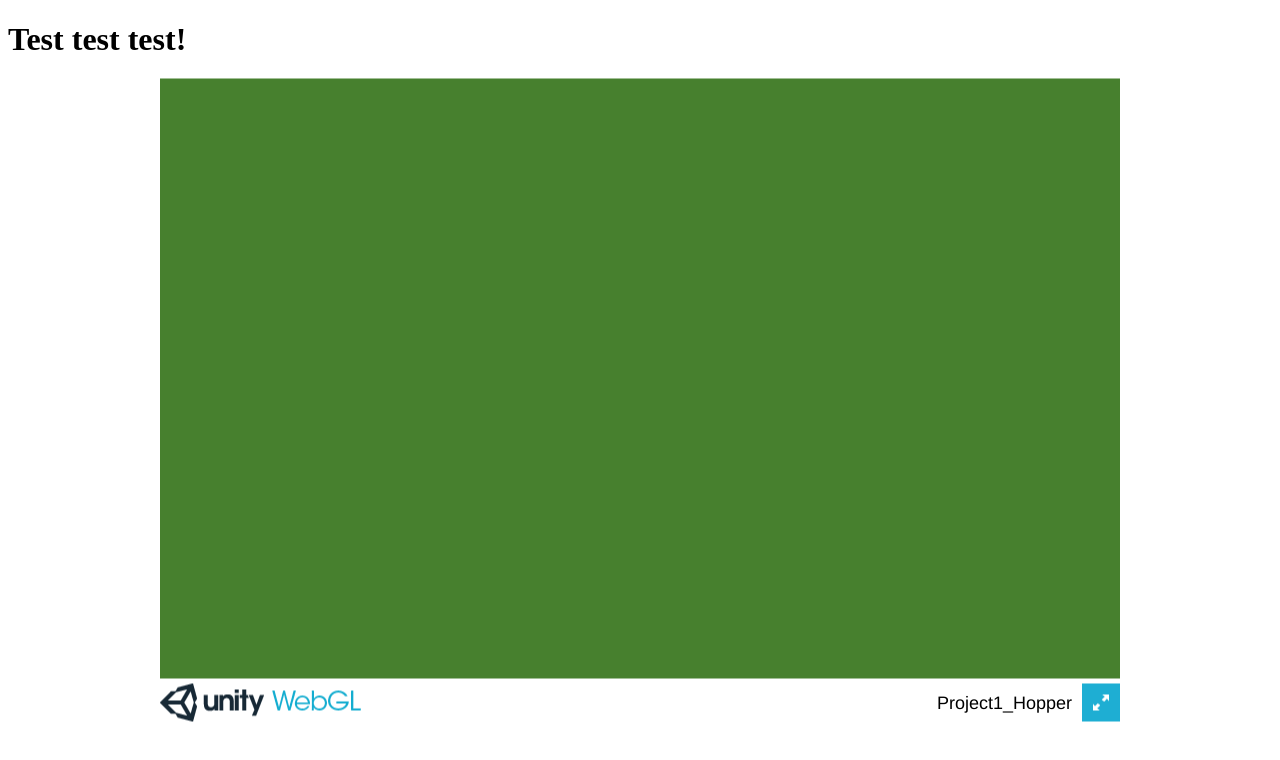
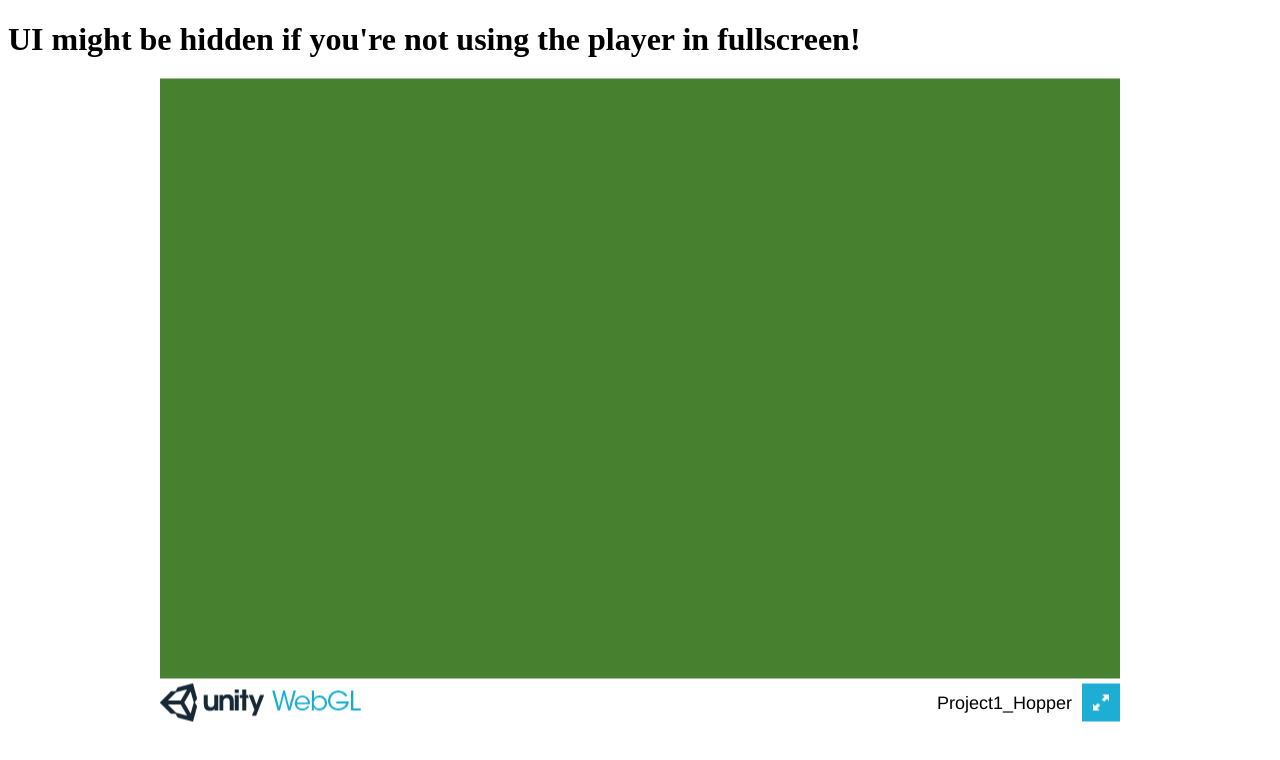
Before and after one commit to BryceDMonaco/BryceDMonaco.github.io, a plain HTML site: page index.html in a window 1280 px wide. Drawn offline with Linux system fonts and the light colour scheme; no server answers.

Commit message:
Updated index

```diff
--- a/index.html
+++ b/index.html
@@ -22,7 +22,7 @@
       </div>
     </div>
     <div text="black">
-      <h1>Test test test!</h1>
+      <h1>UI might be hidden if you're not using the player in fullscreen!</h1>
     </div>
   </body>
 </html>
```
